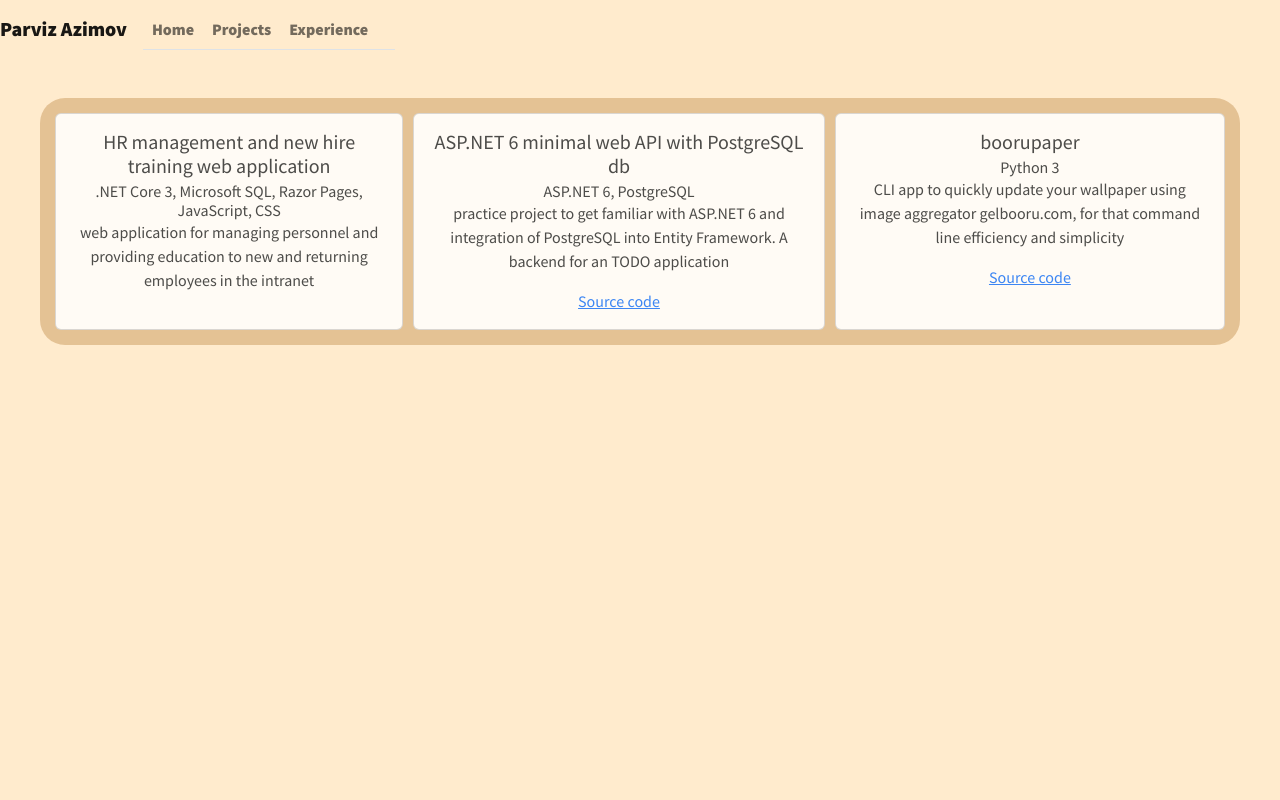
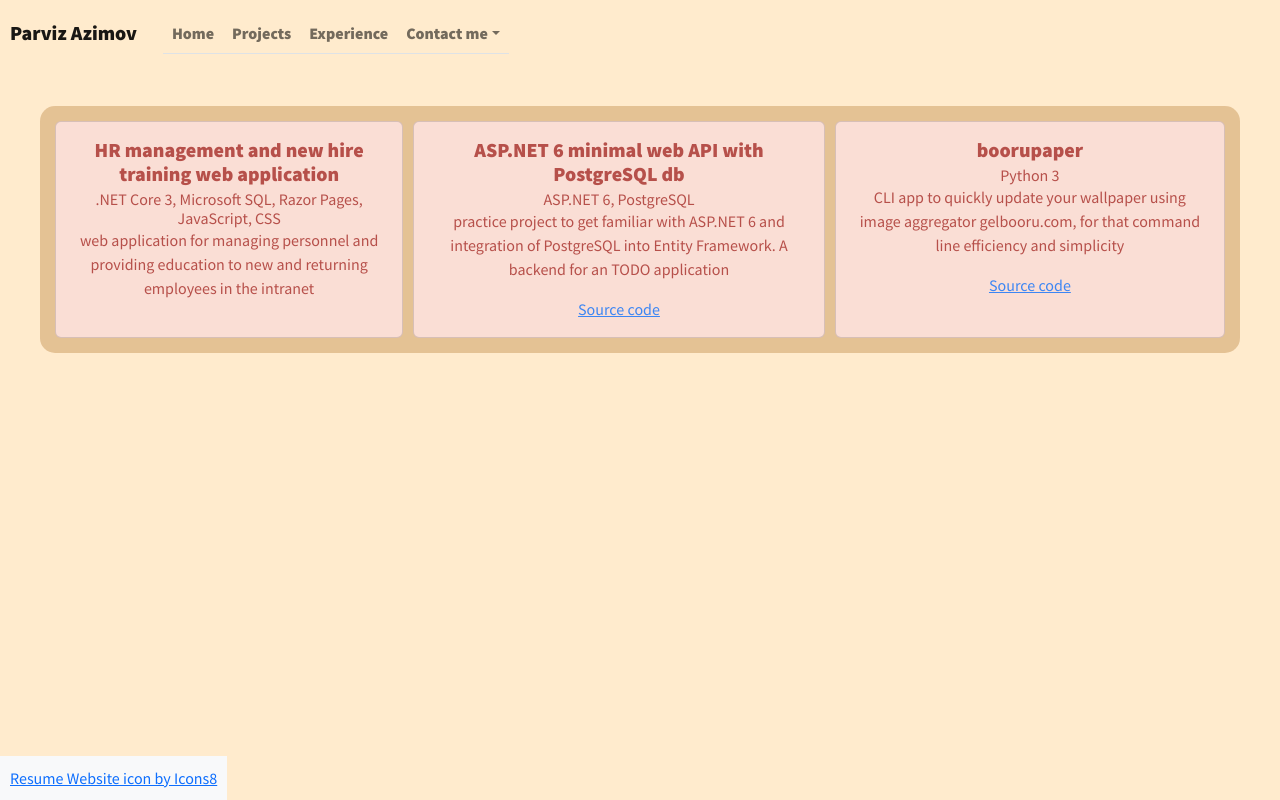
Before and after one commit to AzimovParviz/portfolio, a React (Create React App) app: page /projects in a window 1280 px wide. Built offline with nearby package versions, Linux system fonts and the light colour scheme.

Commit message:
footer added, favico changed
Signed-off-by: Parviz Azimov <parviz.azimov@student.lamk.fi>

```diff
--- a/public/index.html
+++ b/public/index.html
@@ -2,7 +2,7 @@
 <html lang="en">
   <head>
     <meta charset="utf-8" />
-    <link rel="icon" href="%PUBLIC_URL%/favicon.ico" />
+    <link rel="icon" href="%PUBLIC_URL%/favicon.png" />
     <meta name="viewport" content="width=device-width, initial-scale=1" />
     <meta name="theme-color" content="#000000" />
     <meta
--- a/src/App.css
+++ b/src/App.css
@@ -30,7 +30,7 @@ body, html, .App {
 
 .homepage, .experience, .projects {
   background-color: burlywood;
-  border-radius: 25px;
+  border-radius: 15px;
   opacity: 0.8;
   margin: 40px;
   padding: 10px;
@@ -51,7 +51,7 @@ body, html, .App {
 }
 
 #avatar {
-  border-radius: 25px;
+  border-radius: 15px;
   margin: 15px;
 }
 
@@ -67,6 +67,14 @@ body, html, .App {
   margin: 5px;
 }
 
+footer {
+  margin-top: auto;
+  bottom: 0;
+  position:fixed;
+  text-align: center;
+  padding: 10px;
+}
+
 @media screen and (max-width: 800px) {
   .flex-container {
     flex-direction: column;
@@ -75,4 +83,8 @@ body, html, .App {
   .homepage {
     width: 95%;
   }
+
+  footer {
+    position: relative;
+  }
 }
--- a/src/App.tsx
+++ b/src/App.tsx
@@ -9,6 +9,9 @@ function App() {
       <header>
         <Sidebar />
       </header>
+      <footer className='text-center text-lg-start bg-light text-muted'>
+        <a target="_blank" href="https://icons8.com/icon/87836/resume-website">Resume Website icon by Icons8</a>
+      </footer>
     </div>
   );
 }
--- a/src/components/Projects.tsx
+++ b/src/components/Projects.tsx
@@ -40,9 +40,9 @@ function Projects() {
         <div className="projects">
             <div className="flex-container">
                 {projects.map(pr =>
-                    <Card key={pr.id} className="card">
+                    <Card key={pr.id} className="card" style={{color: 'brown',backgroundColor: '#FADBD8'}}>
                         <Card.Body>
-                            <Card.Title>{pr.title}</Card.Title>
+                            <Card.Title style={{fontWeight: 'bold'}}>{pr.title}</Card.Title>
                             <Card.Subtitle>{pr.tech}</Card.Subtitle>
                             <Card.Text>
                                 {pr.description}
--- a/src/components/Sidebar.tsx
+++ b/src/components/Sidebar.tsx
@@ -9,7 +9,7 @@ function Sidebar() {
         <div>
             <Navbar collapseOnSelect expand="md" className="navigation">
                 <Navbar.Toggle aria-controls="responsive-navbar-nav" />
-                <Navbar.Brand href="#home">Parviz Azimov</Navbar.Brand>
+                <Navbar.Brand href="#home" style={{padding: '10px'}}>Parviz Azimov</Navbar.Brand>
                 <Navbar.Collapse id="responsive-navbar-nav">
                     <Nav fill variant="tabs" defaultActiveKey="/home">
                         <Nav.Item>
@@ -21,15 +21,20 @@ function Sidebar() {
                         <Nav.Item>
                             <Nav.Link as={Link} to="/experience">Experience</Nav.Link>
                         </Nav.Item>
-                        <Nav.Item>
-                            <Nav.Link as={Link} to="/contact"></Nav.Link>
-                        </Nav.Item>
+                        <NavDropdown title="Contact me" id="basic-nav-dropdown">
+                            <NavDropdown.Item href="https://www.github.com/AzimovParviz" target="_blank">GitHub</NavDropdown.Item>
+                            <NavDropdown.Item href="https://www.linkedin.com/in/parviz-azimov-28a101153/" target="_blank">LinkedIn</NavDropdown.Item>
+                            <NavDropdown.Divider />
+                            <NavDropdown.Item href="mailto:azimovp17@gmail.com">
+                                E-mail: azimovp17@gmail.com
+                            </NavDropdown.Item>
+                        </NavDropdown>
                     </Nav>
                 </Navbar.Collapse>
             </Navbar>
             <Routes>
                 <Route path="/projects" element={<Projects />} />
-                <Route path="/" element={<Home/>} />
+                <Route path="/" element={<Home />} />
             </Routes>
         </div>
     );
```
Also changed, not shown: public/favicon.png (added), 1 other file (tests, documents, lock files or other folders).
